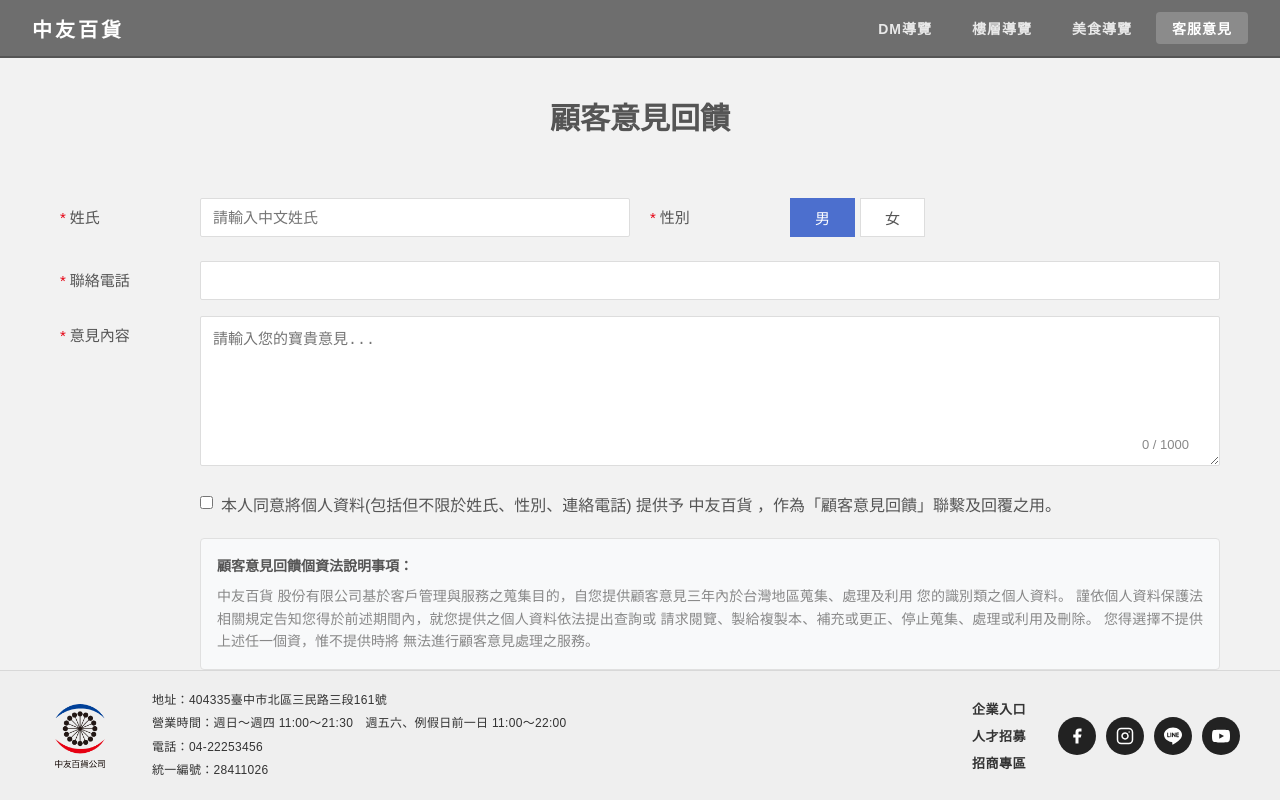
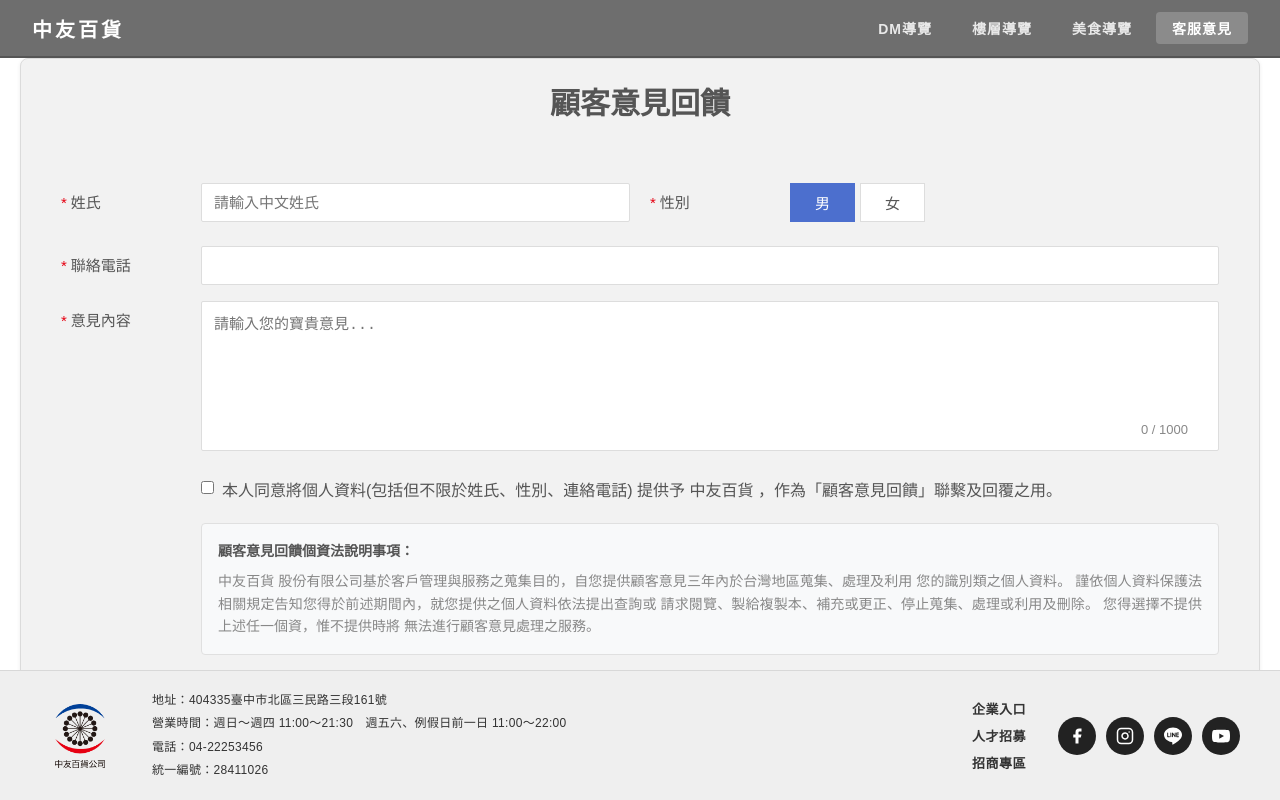
Before and after one commit to faypo/ChungyoOffical, a React (Vite) app in the folder dm-flipbook/: page /CustomerFeedback in a window 1280 px wide. Built offline with nearby package versions, Linux system fonts and the light colour scheme.

Commit message:
[dev]調整意見回饋版面風格 以符合新的頁底內容

```diff
--- a/dm-flipbook/src/components/feedback/CustomerFeedback.css
+++ b/dm-flipbook/src/components/feedback/CustomerFeedback.css
@@ -21,7 +21,7 @@
 
 .feedback-container {
     width: 100%;
-    padding: 10px 30px;
+    padding: 0px 30px;
     margin: auto 0;
     box-sizing: border-box;
     display: flex;
@@ -137,7 +137,7 @@
 textarea.input-box {
     min-height: 150px;
     max-height: 500px;
-    resize: vertical;
+    resize: none;
 }
 
 .privacy-policy-box{
@@ -212,7 +212,7 @@
 .submit-btn {
     background-color: #4c6fce;
     color: white;
-    border: none;
+    border: 1px solid #4c6fce;
     padding: 12px 0;
     width: 100%;
     border-radius: 30px;
@@ -221,6 +221,7 @@
     cursor: pointer;
     letter-spacing: 2px;
     transition: background-color 0.2s;
+    box-shadow: 0 1px 4px rgba(0, 0, 0, 0.07);
 }
 
 .submit-btn:active{
@@ -232,6 +233,7 @@
     background-color: #fff;
     color: #555;
     border: 1px solid #999999;
+    box-shadow: 0 1px 4px rgba(0, 0, 0, 0.07);
 }
 
 .reset-btn:active {
@@ -356,7 +358,6 @@
         flex-grow: 1;
         width: auto;
     }
-
     .status-message {
         font-size: 15px;
     }
@@ -390,11 +391,18 @@
     }
 }
 @media (min-width: 1024px) {
+    .feedback-wrapper{
+        background-color: #ffffff;
+    }
 
     .feedback-container {
+        background-color: #f2f2f2;
         margin-left: 20px;
         margin-right: 20px;
-        padding: 2vh 40px;
+        padding: 0px 40px;
+        border: 1px solid color-mix(in srgb, var(--fc) 25%, white);
+        border-radius: 8px;
+        box-shadow: 0 1px 4px rgba(0, 0, 0, 0.07);
     }
 }
 
@@ -410,12 +418,16 @@
     .form-label {
         font-size: 16px;
     }
+
+    textarea.input-box{
+        resize: vertical;
+    }
 }
 
 @media (min-width: 1920px) {
     .feedback-container {
         max-width: 1660px;
-        padding: 12vh 60px;
+        padding: 40px 60px;
     }
 
     .form-label {
```
